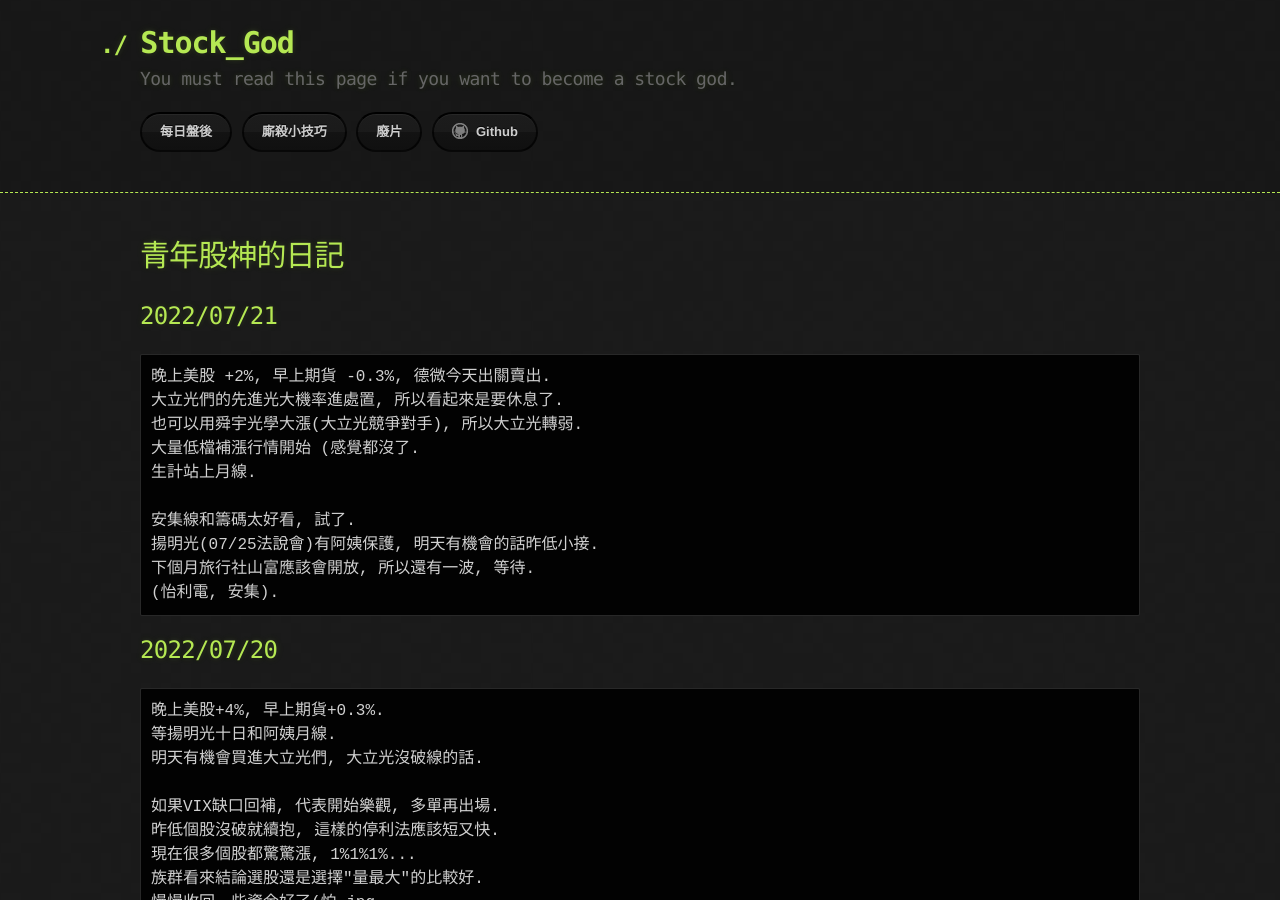
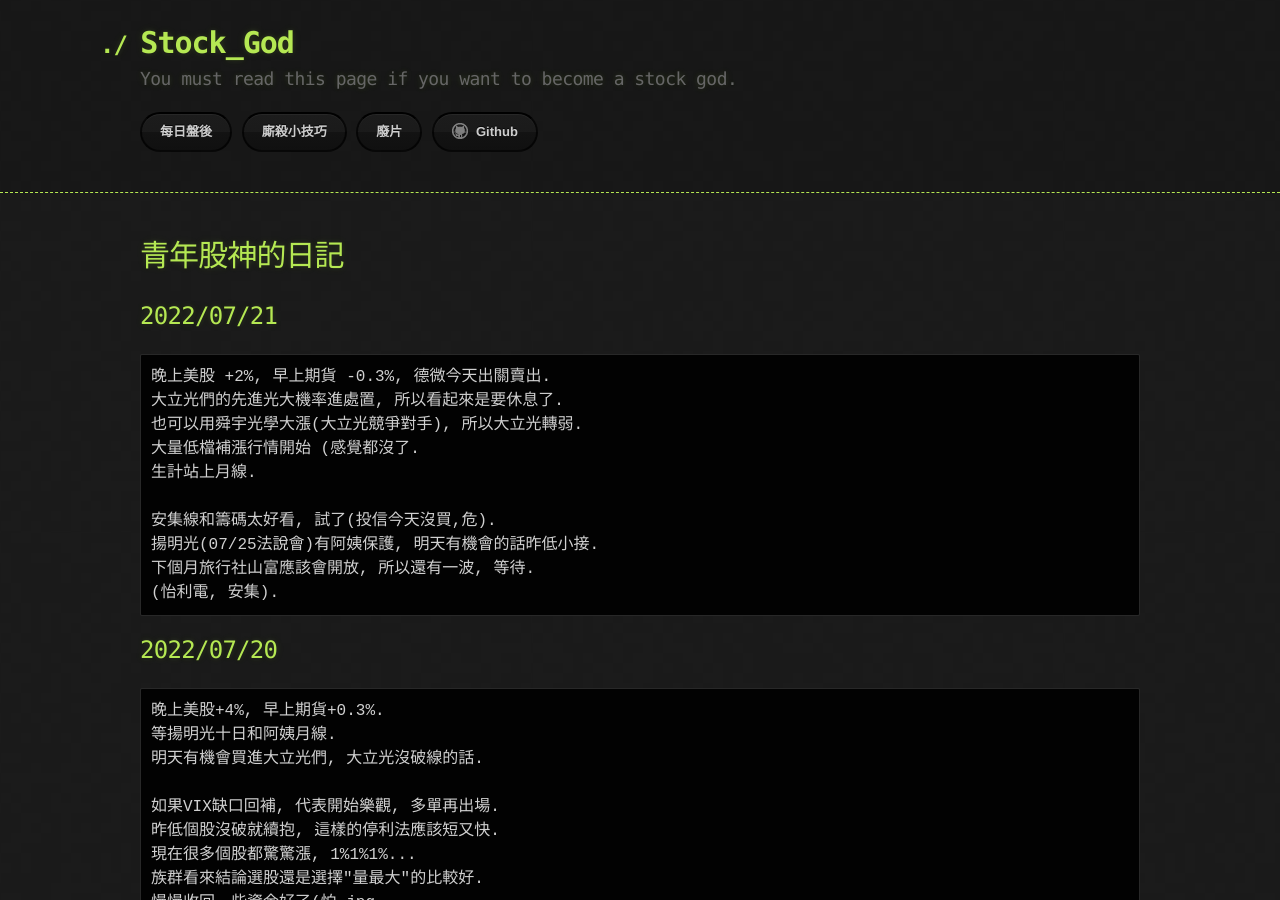
Before and after one commit to lepg5487/Stock_God, a Jekyll site: the page built from index.md, in a window 1280 px wide and 900 px high. Built offline with Jekyll 4.4.1, drawn with Linux system fonts in a browser that asks for light colours; our own code applies the rules of GitHub Pages for plain Markdown files.

Commit message:
Update index.md

```diff
--- a/index.md
+++ b/index.md
@@ -11,7 +11,7 @@ layout: testlayouts
 大量低檔補漲行情開始 (感覺都沒了.
 生計站上月線.
 
-安集線和籌碼太好看, 試了.
+安集線和籌碼太好看, 試了(投信今天沒買,危).
 揚明光(07/25法說會)有阿姨保護, 明天有機會的話昨低小接.
 下個月旅行社山富應該會開放, 所以還有一波, 等待.
 (怡利電, 安集).
```
